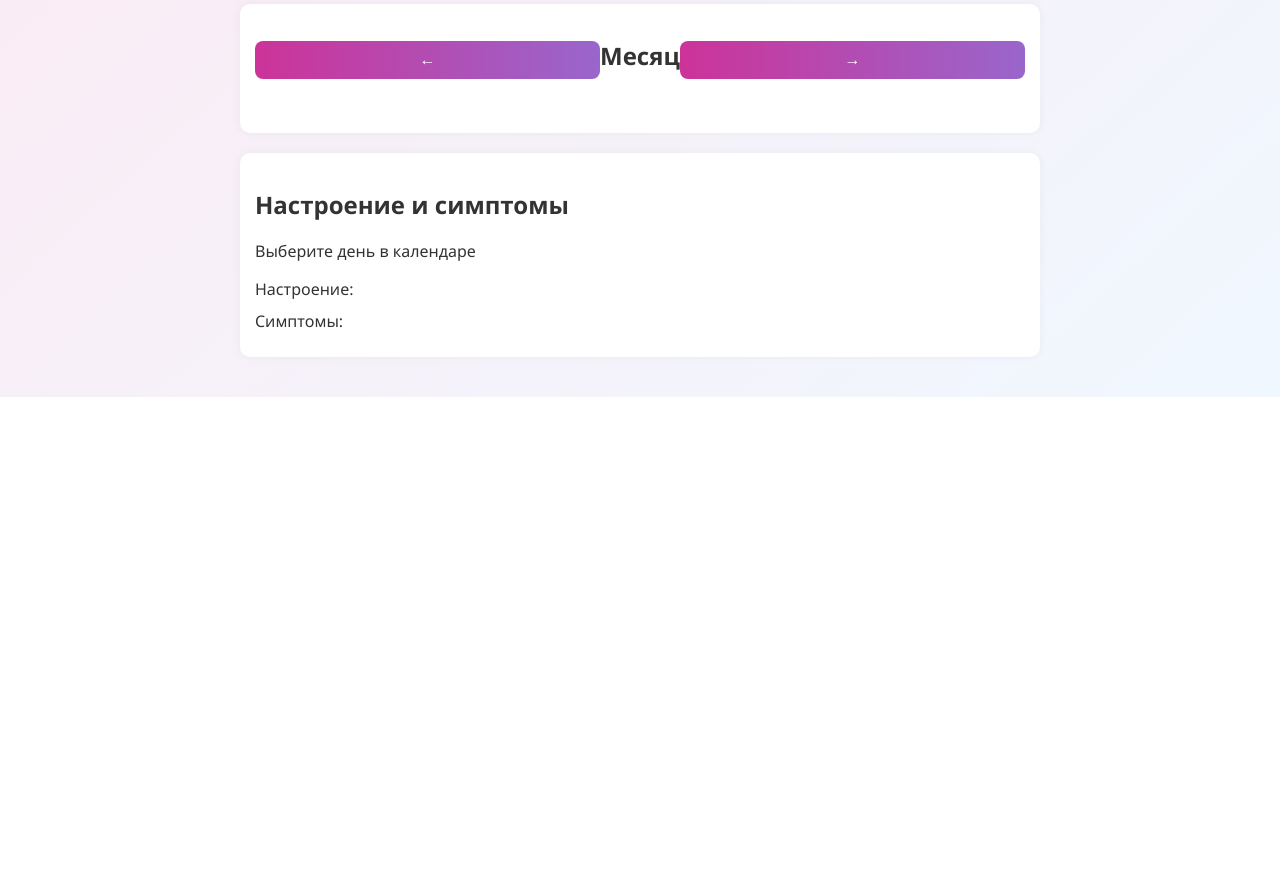
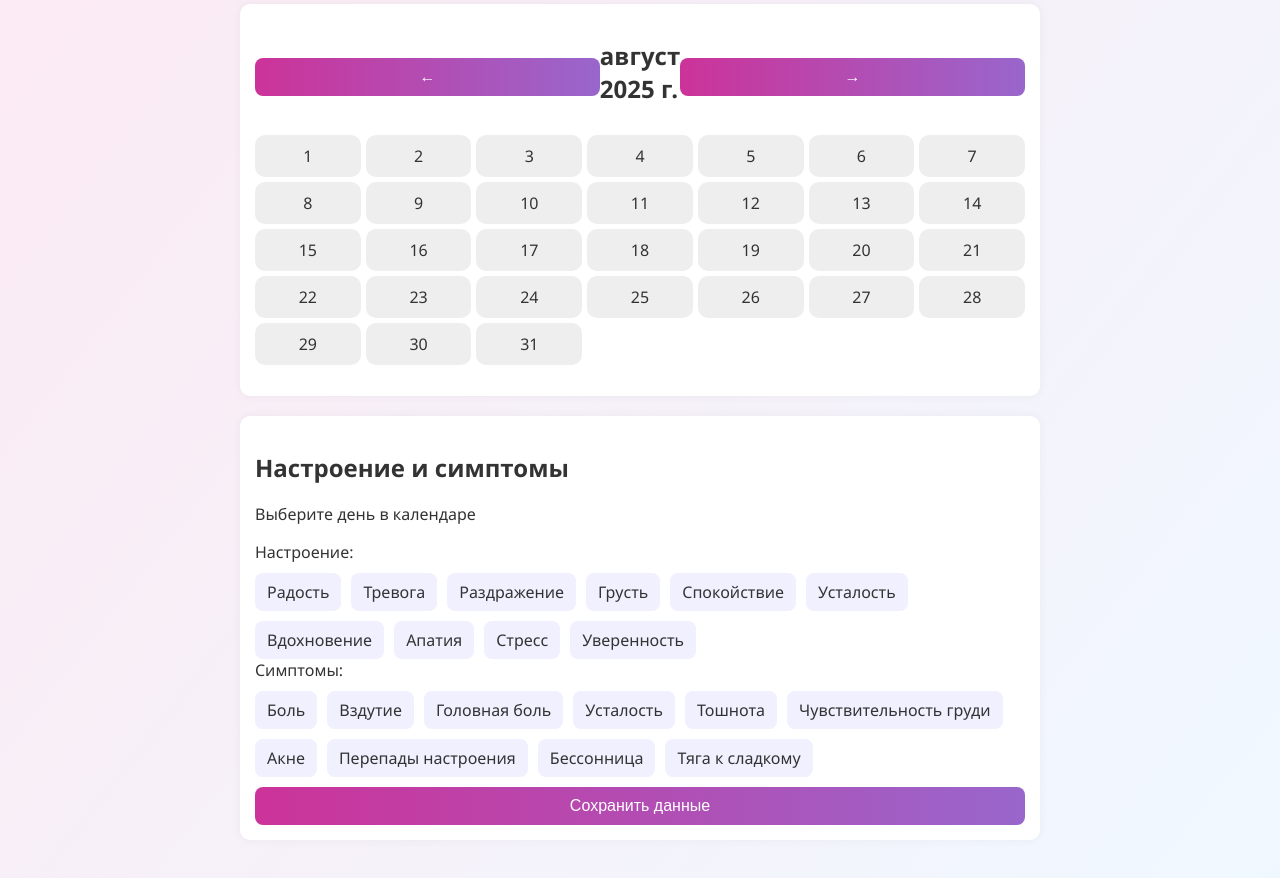
Before and after one commit to opiumsadk1d/mesya4nii, a plain HTML site: page index.html in a window 1280 px wide. Shown: the part 760-1638 px from the top of the page. Before the commit the page ends 1157 px from the top, so only its background shows below. Drawn offline with Linux system fonts and the light colour scheme.

Commit message:
Update index.html

```diff
--- a/index.html
+++ b/index.html
@@ -58,4 +58,11 @@
       <label>Симптомы:</label>
       <div id="symptoms" class="checkbox-group"></div>
 
-      <button onclick
+      <button onclick="saveDayData()">Сохранить данные</button>
+    </section>
+  </div>
+
+  <!-- Подключение JavaScript -->
+  <script src="app.js"></script>
+</body>
+</html>
```
